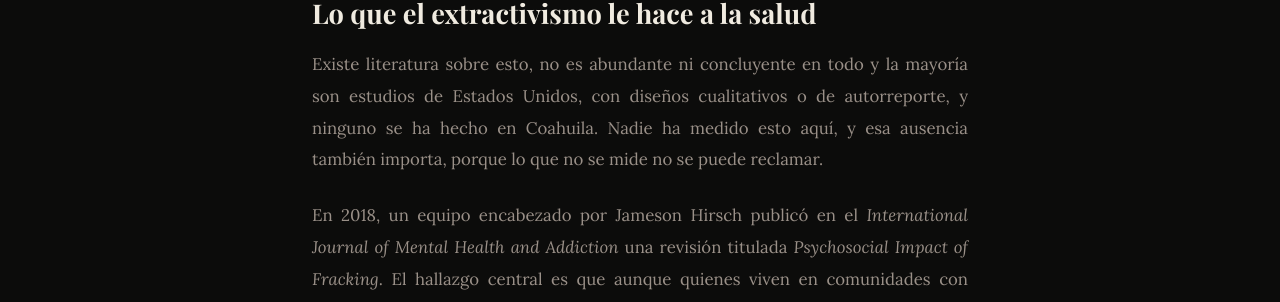
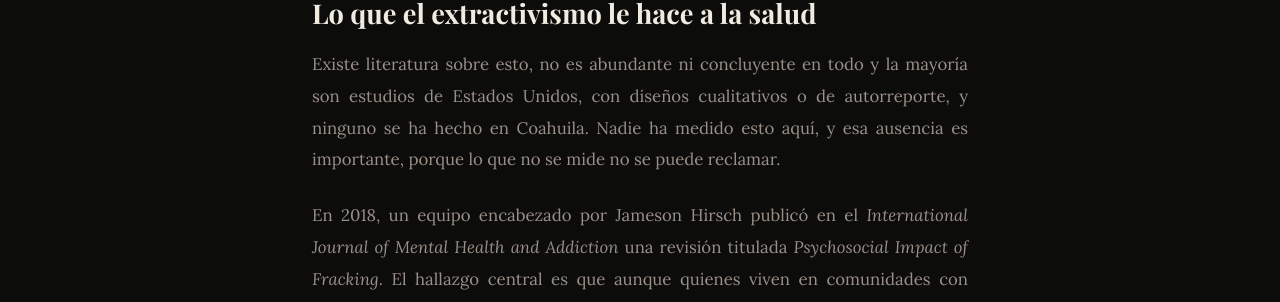
Before and after one commit to ManuelAbsai/manuelabsai.github.io, a Jekyll site: the page built from _posts/2026-08-23-fracking-coahuila.md, in a window 1280 px wide and 900 px high, scrolled down 4564 px. Shown: the part 207-509 px from the top of the window. Built offline with Jekyll 4.4.1, drawn with Linux system fonts in a browser that asks for light colours; some web fonts are replaced; some of the changed text lies outside the part shown.

Commit message:
Update 2026-08-23-fracking-coahuila.md

```diff
--- a/_posts/2026-08-23-fracking-coahuila.md
+++ b/_posts/2026-08-23-fracking-coahuila.md
@@ -64,7 +64,7 @@ Por eso desconfío del argumento de que el problema del fracking es técnico y s
 
 ## Lo que el extractivismo le hace a la salud
 
-Existe literatura sobre esto, no es abundante ni concluyente en todo y la mayoría son estudios de Estados Unidos, con diseños cualitativos o de autorreporte, y ninguno se ha hecho en Coahuila. Nadie ha medido esto aquí, y esa ausencia también importa, porque lo que no se mide no se puede reclamar.
+Existe literatura sobre esto, no es abundante ni concluyente en todo y la mayoría son estudios de Estados Unidos, con diseños cualitativos o de autorreporte, y ninguno se ha hecho en Coahuila. Nadie ha medido esto aquí, y esa ausencia es importante, porque lo que no se mide no se puede reclamar.
 
 En 2018, un equipo encabezado por Jameson Hirsch publicó en el *International Journal of Mental Health and Addiction* una revisión titulada *Psychosocial Impact of Fracking*. El hallazgo central es que aunque quienes viven en comunidades con fracking pueden experimentar [beneficios iniciales mínimos](https://link.springer.com/article/10.1007/s11469-017-9792-5), como ingresos por arrendamiento de tierras o desarrollo de infraestructura, también experimentan preocupación, ansiedad y depresión relacionadas con el estilo de vida, la salud, la seguridad y la seguridad financiera. Hay una formulación de esa revisión que describe a Coahuila: comunidades enteras pueden experimentar trauma colectivo como resultado del ciclo de auge y caída que ocurre cuando estas industrias irrumpen en la vida comunitaria. Los autores señalan además que las comunidades afectadas suelen ser ya vulnerables, pobres, rurales o indígenas, y que pueden seguir experimentando los efectos durante generaciones.
 
```
Also changed, not shown: other parts of _posts/2026-08-23-fracking-coahuila.md (+1 -1 lines).
